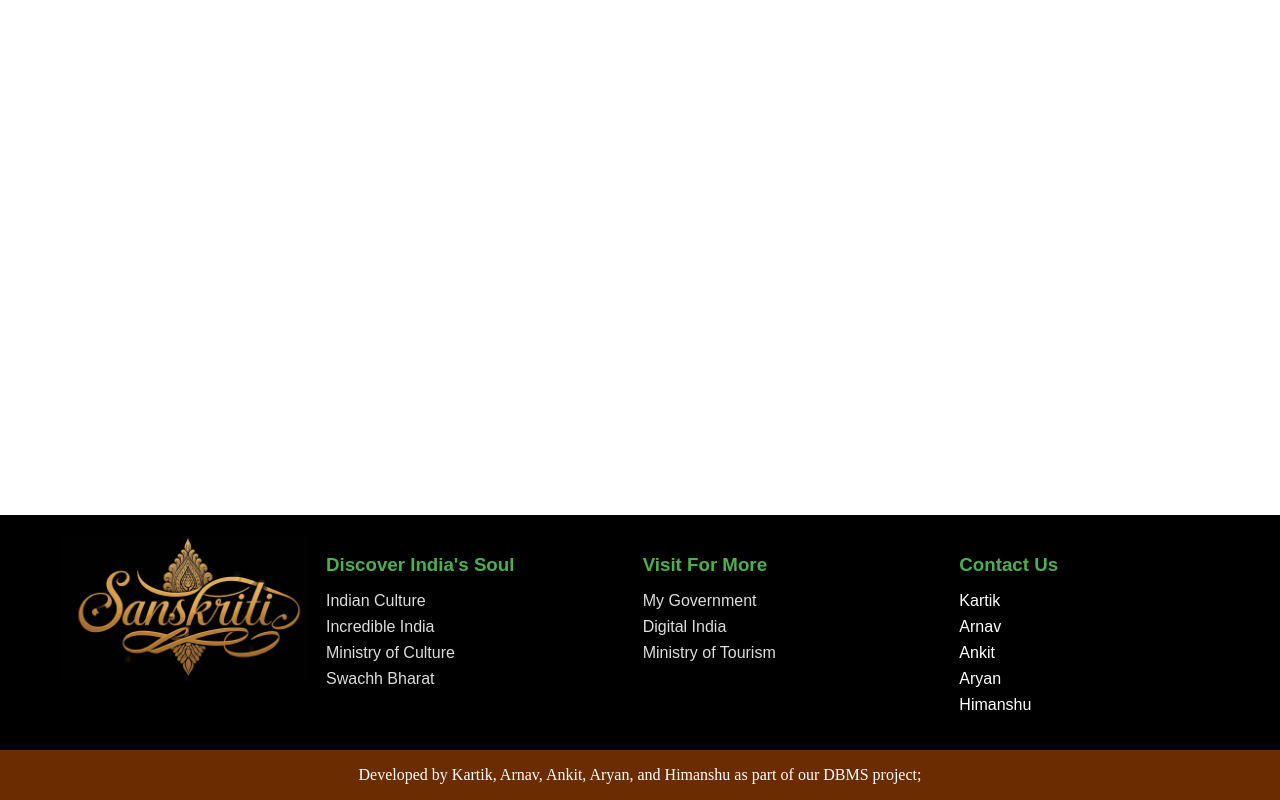
After one commit to Arnavkesari/Sanskriti, a PHP site: page /footer.html in a window 1280 px wide. The commit adds this page. Run offline with PHP 8.4, Linux system fonts and the light colour scheme.

Commit message:
added admin dashboard, footer and updated assets

```diff
--- /dev/null
+++ b/footer.html
@@ -0,0 +1,156 @@
+<!DOCTYPE html>
+<html lang="en">
+<head>
+    <meta charset="UTF-8">
+    <meta name="viewport" content="width=device-width, initial-scale=1.0">
+    <style>
+        /* Ensure full height for the page */
+        html, body {
+            height: 100%;
+            margin: 0;
+            padding: 0;
+        }
+
+        /* Footer Styles */
+        body {
+            display: flex;
+            flex-direction: column;
+            width: 100%;
+        }
+
+        .content {
+            flex: 1; /* This makes the content take up remaining space */
+        }
+
+        .footer {
+            background-color: #000000; /* Dark background for the footer */
+            color: #fff; /* White text for readability */
+            padding: 20px;
+            display: flex;
+            justify-content: space-around;
+            align-items: flex-start;
+            flex-wrap: wrap;
+            text-align: left;
+            font-family: Arial, sans-serif;
+
+        }
+
+        .footer-section {
+            flex: 1;
+            padding: 0 1rem;
+            min-width: 200px;
+        }
+
+        .footer-section h3 {
+            color: #4CAF50; /* Green for headings */
+            margin-bottom: 1rem;
+        }
+
+        .footer-section p {
+            color: #ddd; /* Light gray for description text */
+            margin-top: 0.5rem;
+            font-size: 0.9rem;
+        }
+
+        .footer-section ul {
+            list-style: none;
+            padding: 0;
+        }
+
+        .footer-section ul li {
+            margin-bottom: 0.5rem;
+        }
+
+        .footer-section ul li a {
+            text-decoration: none;
+            color: #ddd; /* Light gray links */
+            transition: color 0.3s;
+        }
+
+        .footer-section ul li a:hover {
+            color: #007bff; /* Blue color on hover */
+        }
+
+        /* Logo Styling */
+        .footer-logo {
+            flex: 1;
+            display: flex;
+            flex-direction: column;
+        }
+
+        .footer-logo img {
+            width: 250px; /* Adjusted large logo size */
+            height: auto;
+            margin-bottom: 0.5rem;
+            margin-left: 40px;
+        }
+
+        .footer-logo h2 {
+            color: #4CAF50;
+            font-size: 1.5rem;
+            margin-top: 0.5rem;
+        }
+
+        /* Bottom Bar Styling */
+        .footer-bottom {
+            background-color: #6c2c02; /* Orange bottom strip */
+            color: white;
+            text-align: center;
+            padding: 1rem;
+            font-size: 1rem;
+        }
+
+        .footer-bottom a {
+            color: white;
+            text-decoration: none;
+        }
+    </style>
+</head>
+<body>
+    <div class="content">
+        <!-- Your main content goes here -->
+    </div>
+
+    <!-- Footer Section -->
+    <footer>
+        <div class="footer">
+            <!-- Logo Section on the Left -->
+            <div class="footer-logo">
+                <img src="sanskriti_logo.jpeg" alt="Sanskriti Logo"> <!-- Update the path to your logo image -->
+            </div>
+
+            <!-- Footer Sections -->
+            <div class="footer-section">
+                <h3>Discover India's Soul</h3>
+                <ul>
+                    <li><a href="#">Indian Culture</a></li>
+                    <li><a href="#">Incredible India</a></li>
+                    <li><a href="#">Ministry of Culture</a></li>
+                    <li><a href="#">Swachh Bharat</a></li>
+                </ul>
+            </div>
+            <div class="footer-section">
+                <h3>Visit For More</h3>
+                <ul>
+                    <li><a href="#">My Government</a></li>
+                    <li><a href="#">Digital India</a></li>
+                    <li><a href="#">Ministry of Tourism</a></li>
+                </ul>
+            </div>
+            <div class="footer-section">
+                <h3>Contact Us</h3>
+                <ul>
+                    <li>Kartik</li>
+                    <li>Arnav</li>
+                    <li>Ankit</li>
+                    <li>Aryan</li>
+                    <li>Himanshu</li>
+                </ul>
+            </div>
+        </div>
+        <div class="footer-bottom">
+            Developed by Kartik, Arnav, Ankit, Aryan, and Himanshu as part of our DBMS project;
+        </div>
+    </footer>
+</body>
+</html>
--- a/login.php
+++ b/login.php
@@ -36,7 +36,7 @@ if ($result = $res->fetch_assoc()) {
     $_SESSION['user_name'] = $result['AdminName']; // Assuming there’s an 'AdminName' field in Admin table
 
     // Redirect to admin dashboard
-    header('Location: admin_dashboard.html'); // Consider using a different dashboard for admins
+    header('Location: admin_dashboard.php'); // Consider using a different dashboard for admins
     exit();
 }
 
```
Also changed, not shown: Admin_dashboard.css (added, +138 -0 lines), Admin_dashboard.php (added, +131 -0 lines), assets/cultural_sites/Gujarat/Rann-of-Kutch.jpg (added), assets/cultural_sites/Gujarat/Shree-Dwarkadhish-Temple-Dwarka-Gujarat.jpg (added), assets/cultural_sites/Gujarat/Somnath-Temple.jpg (added), assets/cultural_sites/Gujarat/The-Statue-of-Unity.jpg (added), assets/cultural_sites/Madhya Pradesh/Gwalior_Fort_front.jpg (added), assets/cultural_sites/Madhya Pradesh/khajuraho.jpeg.jpg (added), assets/cultural_sites/Madhya Pradesh/mahakaleshwar1.jpg (added), assets/cultural_sites/Madhya Pradesh/mandav.jpeg.jpg (added).
